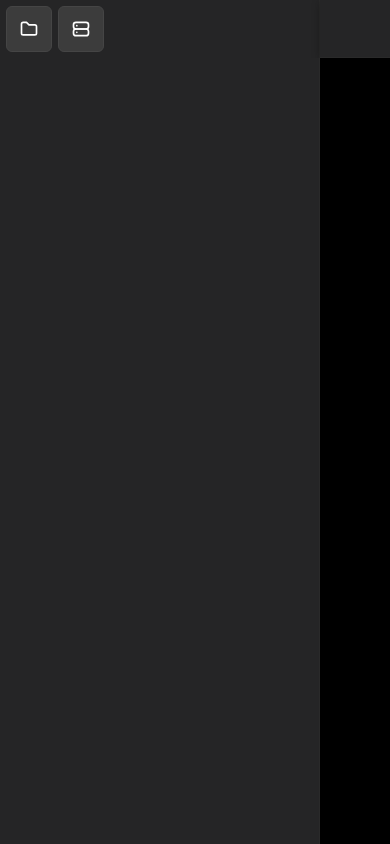
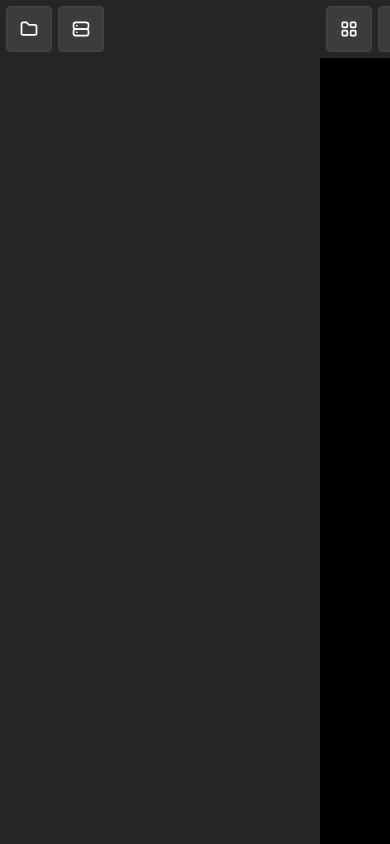
Before and after one commit to serafim-external/ScanMark4, a React (Vite) app in the folder frontend/: page / in a window 390 px wide. Built offline with nearby package versions, Linux system fonts and the light colour scheme.

Commit message:
Упрощен код компонентов, заменены инлайновые стили на классы CSS, улучшено оформление и адаптивность интерфейса

```diff
--- a/frontend/src/App.css
+++ b/frontend/src/App.css
@@ -4,46 +4,39 @@
   display: grid;
   grid-template-columns: 320px 1fr;
   grid-template-rows: 58px 1fr;
-  background-color: #1e1e1e;
-  color: #d4d4d4;
-  font-family: 'Inter', 'Segoe UI', Tahoma, Geneva, Verdana, sans-serif;
-  min-width: 800px;
-  min-height: 600px;
+  font-family: 'Inter', sans-serif;
 }
 
 .sources-panel {
   grid-row: 1;
   grid-column: 1;
+  background-color: #252526;
   border-right: 1px solid #2a2a2a;
-  background-color: #252526;
+  border-bottom: 1px solid #2a2a2a;
   display: flex;
   align-items: center;
-  width: 320px;
-  height: 58px;
+  gap: 6px;
   padding: 6px;
-  box-shadow: 0 2px 8px rgba(0,0,0,0.3);
 }
 
 .tools-panel {
   grid-row: 1;
   grid-column: 2;
   background-color: #252526;
+  border-bottom: 1px solid #2a2a2a;
   display: flex;
   align-items: center;
-  height: 58px;
-  min-width: 500px;
-  padding: 6px 8px;
-  box-shadow: 0 2px 8px rgba(0,0,0,0.3);
-  border-bottom: 1px solid #2a2a2a;
+  justify-content: center;
+  gap: 6px;
+  padding: 6px;
 }
 
 .browser-panel {
   grid-row: 2;
   grid-column: 1;
+  background-color: #252526;
   border-right: 1px solid #2a2a2a;
-  background-color: #252526;
   overflow-y: auto;
-  width: 320px;
   padding: 16px;
 }
 
@@ -51,5 +44,4 @@
   grid-row: 2;
   grid-column: 2;
   background-color: #000000;
-  padding: 4px;
 }
--- a/frontend/src/App.jsx
+++ b/frontend/src/App.jsx
@@ -8,21 +8,10 @@ import ViewportArea from './components/ViewportArea';
 function App() {
   return (
     <div className="medical-viewer-container">
-      <div className="sources-panel">
-        <SourcesPanel />
-      </div>
-
-      <div className="tools-panel">
-        <ToolsPanel />
-      </div>
-
-      <div className="browser-panel">
-        <BrowserPanel />
-      </div>
-
-      <div className="viewport-area">
-        <ViewportArea />
-      </div>
+      <SourcesPanel />
+      <ToolsPanel />
+      <BrowserPanel />
+      <ViewportArea />
     </div>
   );
 }
--- a/frontend/src/components/BrowserPanel.jsx
+++ b/frontend/src/components/BrowserPanel.jsx
@@ -1,12 +1,7 @@
 const BrowserPanel = () => {
   return (
-    <div style={{
-      display: 'flex',
-      flexDirection: 'column',
-      alignItems: 'center',
-      justifyContent: 'center',
-      height: '100%'
-    }}>
+    <div className="browser-panel">
+      {/* Здесь будет список DICOM файлов */}
     </div>
   );
 };
--- a/frontend/src/components/Button.jsx
+++ b/frontend/src/components/Button.jsx
@@ -1,18 +1,14 @@
 const Button = ({ children, onClick, variant = 'default', title }) => {
-  // Базовые стили для всех кнопок
-  const base = {
-    padding: '10px 16px',
+  const baseStyle = {
     backgroundColor: '#3C3C3C',
     color: '#ffffff',
     border: '1px solid #454545',
-    borderRadius: '6px',
+    borderRadius: '4px',
     cursor: 'pointer',
     fontSize: '14px',
-    fontWeight: '500',
-    transition: 'all 0.2s ease'
+    fontFamily: 'inherit'
   };
 
-  // Варианты стилей для разных типов кнопок
   const variants = {
     tool: {
       width: '46px',
@@ -22,21 +18,12 @@ const Button = ({ children, onClick, variant = 'default', title }) => {
       alignItems: 'center',
       justifyContent: 'center'
     },
-    source: {
-      height: '46px',
-      display: 'flex',
-      alignItems: 'center',
-      justifyContent: 'center',
-      flex: 1
-    },
     primary: {
-      backgroundColor: '#3C3C3C',
-      borderColor: '#454545',
-      color: '#ffffff'
+      padding: '10px 16px'
     }
   };
 
-  const buttonStyle = { ...base, ...variants[variant] };
+  const buttonStyle = { ...baseStyle, ...variants[variant] };
 
   return (
     <button onClick={onClick} title={title} style={buttonStyle}>
--- a/frontend/src/components/SourcesPanel.jsx
+++ b/frontend/src/components/SourcesPanel.jsx
@@ -3,13 +3,7 @@ import { FolderIcon, ServerIcon } from './Icons';
 
 const SourcesPanel = () => {
   return (
-    <div style={{
-      display: 'flex',
-      gap: '6px',
-      width: '100%',
-      height: '100%',
-      alignItems: 'center'
-    }}>
+    <div className="sources-panel">
       <Button variant="tool" title="Local Files">
         <FolderIcon size={20} />
       </Button>
--- a/frontend/src/components/ToolsPanel.jsx
+++ b/frontend/src/components/ToolsPanel.jsx
@@ -8,13 +8,7 @@ const ToolsPanel = () => {
   ];
 
   return (
-    <div style={{
-      display: 'flex',
-      gap: '6px',
-      alignItems: 'center',
-      justifyContent: 'center',
-      width: '100%'
-    }}>
+    <div className="tools-panel">
       {tools.map(tool => (
         <Button
           key={tool.shortcut}
--- a/frontend/src/components/ViewportArea.jsx
+++ b/frontend/src/components/ViewportArea.jsx
@@ -1,15 +1,6 @@
 const ViewportArea = () => {
   return (
-    <div style={{
-      width: '100%',
-      height: '100%',
-      backgroundColor: '#000',
-      display: 'flex',
-      alignItems: 'center',
-      justifyContent: 'center',
-      color: '#555',
-      fontSize: '14px'
-    }}>
+    <div className="viewport-area">
       {/* Здесь будет Cornerstone3D viewport */}
     </div>
   );
--- a/frontend/src/index.css
+++ b/frontend/src/index.css
@@ -1,51 +1,41 @@
-*, *::before, *::after {
+* {
+  margin: 0;
+  padding: 0;
   box-sizing: border-box;
 }
 
-html, body {
-  margin: 0;
-  padding: 0;
+html, body, #root {
   width: 100%;
   height: 100%;
   overflow: hidden;
-  font-family: 'Inter', 'Segoe UI', Tahoma, Geneva, Verdana, sans-serif;
-  background-color: #1e1e1e;
+}
+
+body {
+  font-family: 'Inter', sans-serif;
   font-size: 14px;
-  line-height: 1.5;
   color: #d4d4d4;
   -webkit-font-smoothing: antialiased;
-  -moz-osx-font-smoothing: grayscale;
-}
-
-#root {
-  width: 100vw;
-  height: 100vh;
-  margin: 0;
-  padding: 0;
 }
 
 canvas {
   width: 100% !important;
   height: 100% !important;
   object-fit: contain !important;
-  max-width: 100%;
-  max-height: 100%;
 }
 
 ::-webkit-scrollbar {
-  width: 10px;
+  width: 8px;
 }
 
 ::-webkit-scrollbar-track {
-  background: #1e1e1e;
+  background: #252526;
 }
 
 ::-webkit-scrollbar-thumb {
-  background: #4a4a4a;
-  border-radius: 5px;
-  border: 2px solid #1e1e1e;
+  background: #454545;
+  border-radius: 4px;
 }
 
 ::-webkit-scrollbar-thumb:hover {
-  background: #3b82f6;
+  background: #555555;
 }
```
